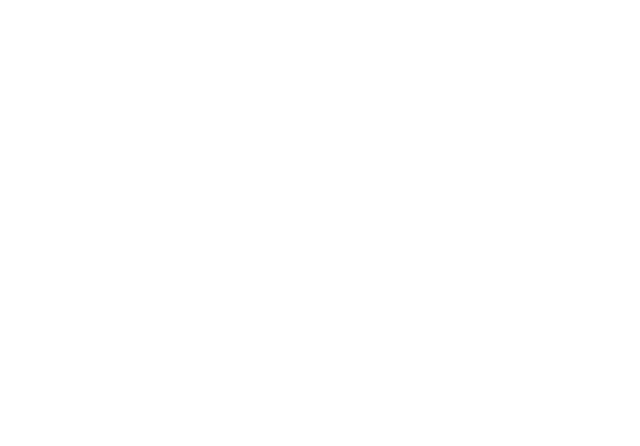
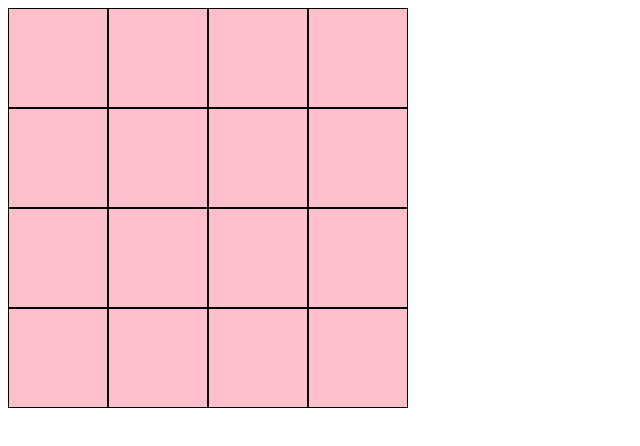
Before and after one commit to pbaki/Etch-a-Sketch, a plain HTML site: page index.html in a window 1280 px wide. Shown: the whole page, without its empty margins (0-640 px from the left). Drawn offline with Linux system fonts and the light colour scheme.

Commit message:
styled Grid container and items

```diff
--- a/index.html
+++ b/index.html
@@ -5,7 +5,7 @@
     <meta http-equiv="X-UA-Compatible" content="IE=edge">
     <meta name="viewport" content="width=device-width, initial-scale=1.0">
     <link rel="stylesheet" href="style.css">
-    <script src="Etch-a-Sketch.js" defer></script>
+    <script type="text/javascript" src="Etch-a-Sketch.js" defer></script>
 </head>
 <body>
 
--- a/style.css
+++ b/style.css
@@ -0,0 +1,10 @@
+#Grid-container {
+    width: 400px;
+    height: 400px;
+    display: grid;
+}
+#Grid-container *{
+    border: 1px solid rgb(0, 0, 0);
+
+
+}
```
